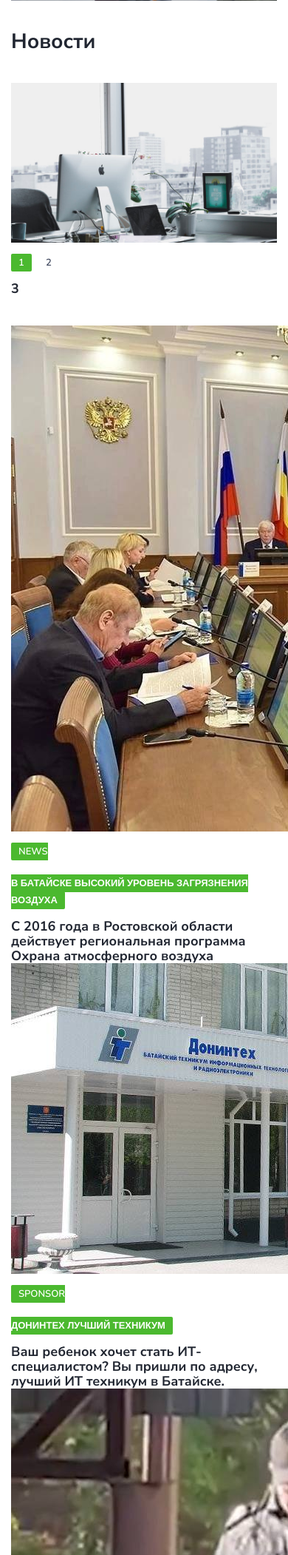
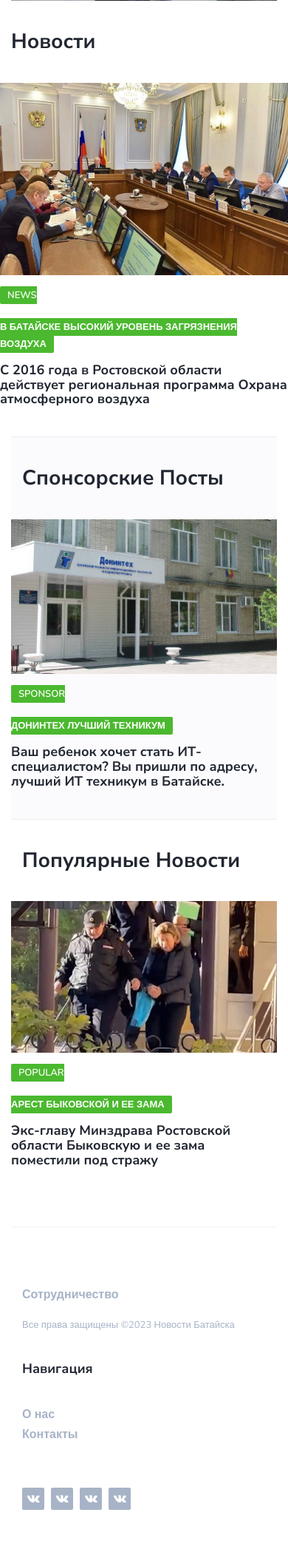
Before and after one commit to TvoiConfig/smibataysk, a Django app: page / in a window 390 px wide; the page is wider, and only the part inside the window is pictured. Shown: the part 581-2683 px from the top of that part at 74% size. After the commit the page ends 2622 px from the top of that part, so only its background shows below. Run offline with Django 4.2, Linux system fonts and the light colour scheme; data comes from the database, SQL or seed files in the repository; both versions use the stored data as it was after the commit; some libraries are stand-ins or nearby versions.

Commit message:
add sponsor, news, popular

```diff
--- a/main/models.py
+++ b/main/models.py
@@ -3,12 +3,14 @@ from django.db import models
 class Products(models.Model):
 
     CHOICE_TYPE = (
-        ('News', 'Новость'),
-        ('Another', 'Другое'),
+        ('about', 'О нас'),
+        ('sponsor', 'Реклама'),
+        ('news', 'Новость'),
+        ('popular', 'Популярное'),
     )
 
     name = models.CharField(max_length=50, verbose_name="Имя")
-    type = models.CharField(max_length=50, choices=CHOICE_TYPE, default='News', verbose_name="Тип")
+    type = models.CharField(max_length=50, choices=CHOICE_TYPE, default='news', verbose_name="Тип")
     character = models.TextField(max_length=100, verbose_name="Описание")
     image = models.ImageField(null=True, blank=True, upload_to="image/")
 
--- a/main/templates/main/index.html
+++ b/main/templates/main/index.html
@@ -126,25 +126,13 @@
 							<h2>Новости</h2>
 						</div>
 					</div>
-
-					<!-- post -->
-					<div class="col-md-4">
-						<div class="post">
-							<a class="post-img" href="blog-post.html"><img src="./img/post-3.jpg" alt=""></a>
-							<div class="post-body">
-								<div class="post-meta">
-									<a class="post-category cat-1" href="category.html">1</a>
-									<span class="post-date">2</span>
-								</div>
-								<h3 class="post-title"><a href="blog-post.html">3</a></h3>
-							</div>
-						</div>
-					</div>
-					<!-- /post -->
-					<div class="col-md-4">
+					<!-- Подрузга новостей из бд -->
+					<div class="row">
 						<div class="post">
 							{% for el in product %}
-							<img src="{{ el.image.url }}" class="post-img" alt="image">
+								{% if el.type == "news" %}
+								<div class="col-md-4">
+									<a class="post-img"> <img src="{{ el.image.url }}" alt="image"></a>
 									<div class="post-body">
 										<div class="post-meta">
 											<a class="post-category cat-1">{{ el.type }}</p>
@@ -152,87 +140,13 @@
 										</div>
 										<h3 class="post-title"><a>{{ el.character }}</a></h3>
 						  			</div>
+								</div>
+								{% endif %}
 						  	{% endfor %}
 						</div>
 					</div>
-					<!-- post -->
-					<div class="col-md-4">
-						<div class="post">
-							<a class="post-img" href="blog-post.html"><img src="./img/post-4.jpg" alt=""></a>
-							<div class="post-body">
-								<div class="post-meta">
-									<a class="post-category cat-2" href="category.html">1</a>
-									<span class="post-date">2</span>
+					<!-- конец подрузки новостей из бд-->
 				</div>
-								<h3 class="post-title"><a href="blog-post.html">3</a></h3>
-							</div>
-						</div>
-					</div>
-					<!-- /post -->
-
-					<!-- post -->
-					<div class="col-md-4">
-						<div class="post">
-							<a class="post-img" href="blog-post.html"><img src="./img/post-5.jpg" alt=""></a>
-							<div class="post-body">
-								<div class="post-meta">
-									<a class="post-category cat-3" href="category.html">1</a>
-									<span class="post-date">2</span>
-								</div>
-								<h3 class="post-title"><a href="blog-post.html">3</a></h3>
-							</div>
-						</div>
-					</div>
-					<!-- /post -->
-
-					<div class="clearfix visible-md visible-lg"></div>
-
-					<!-- post -->
-					<div class="col-md-4">
-						<div class="post">
-							<a class="post-img" href="blog-post.html"><img src="./img/post-6.jpg" alt=""></a>
-							<div class="post-body">
-								<div class="post-meta">
-									<a class="post-category cat-2" href="category.html">1</a>
-									<span class="post-date">2</span>
-								</div>
-								<h3 class="post-title"><a href="blog-post.html">3</a></h3>
-							</div>
-						</div>
-					</div>
-					<!-- /post -->
-
-					<!-- post -->
-					<div class="col-md-4">
-						<div class="post">
-							<a class="post-img" href="blog-post.html"><img src="./img/post-1.jpg" alt=""></a>
-							<div class="post-body">
-								<div class="post-meta">
-									<a class="post-category cat-4" href="category.html">1</a>
-									<span class="post-date">2</span>
-								</div>
-								<h3 class="post-title"><a href="blog-post.html">3</a></h3>
-							</div>
-						</div>
-					</div>
-					<!-- /post -->
-
-					<!-- post -->
-					<div class="col-md-4">
-						<div class="post">
-							<a class="post-img" href="blog-post.html"><img src="./img/post-2.jpg" alt=""></a>
-							<div class="post-body">
-								<div class="post-meta">
-									<a class="post-category cat-1" href="category.html">1</a>
-									<span class="post-date">2</span>
-								</div>
-								<h3 class="post-title"><a href="blog-post.html">3</a></h3>
-							</div>
-						</div>
-					</div>
-					<!-- /post -->
-				</div>
-				<!-- /row -->
 
 		<!-- section -->
 		<div class="section section-grey">
@@ -241,52 +155,26 @@
 				<!-- row -->
 				<div class="row">
 					<div class="col-md-12">
-						<div class="section-title text-center">
+						<div class="section-title">
 							<h2>Спонсорские посты</h2>
 						</div>
 					</div>
-
-					<!-- post -->
+					<div class="row">
+						<div class="post">
+							{% for el in product %}
+								{% if el.type == "sponsor" %}
 								<div class="col-md-4">
-						<div class="post">
-							<a class="post-img" href="blog-post.html"><img src="./img/post-4.jpg" alt=""></a>
+									<a class="post-img"> <img src="{{ el.image.url }}" alt="image"></a>
 									<div class="post-body">
 										<div class="post-meta">
-									<a class="post-category cat-2" href="category.html">1</a>
-									<span class="post-date">2</span>
+											<a class="post-category cat-1">{{ el.type }}</p>
+											<span class="post-date">{{ el.name }}</span>
 										</div>
-								<h3 class="post-title"><a href="blog-post.html">3</a></h3>
+										<h3 class="post-title"><a>{{ el.character }}</a></h3>
 						  			</div>
 								</div>
-					</div>
-					<!-- /post -->
-
-					<!-- post -->
-					<div class="col-md-4">
-						<div class="post">
-							<a class="post-img" href="blog-post.html"><img src="./img/post-5.jpg" alt=""></a>
-							<div class="post-body">
-								<div class="post-meta">
-									<a class="post-category cat-3" href="category.html">1</a>
-									<span class="post-date">2</span>
-								</div>
-								<h3 class="post-title"><a href="blog-post.html">3</a></h3>
-							</div>
-						</div>
-					</div>
-					<!-- /post -->
-
-					<!-- post -->
-					<div class="col-md-4">
-						<div class="post">
-							<a class="post-img" href="blog-post.html"><img src="./img/post-3.jpg" alt=""></a>
-							<div class="post-body">
-								<div class="post-meta">
-									<a class="post-category cat-1" href="category.html">1</a>
-									<span class="post-date">2</span>
-								</div>
-								<h3 class="post-title"><a href="blog-post.html">3</a></h3>
-							</div>
+								{% endif %}
+						  	{% endfor %}
 						</div>
 					</div>
 					<!-- /post -->
@@ -307,99 +195,30 @@
 						<div class="row">
 							<div class="col-md-12">
 								<div class="section-title">
-									<h2>Популярные посты</h2>
+									<h2>Популярные новости</h2>
 								</div>
 							</div>
 							<!-- post -->
-							<div class="col-md-12">
-								<div class="post post-row">
-									<a class="post-img" href="blog-post.html"><img src="./img/post-4.jpg" alt=""></a>
+							<div class="row">
+								<div class="post">
+									{% for el in product %}
+										{% if el.type == "popular" %}
+										<div class="col-md-8">
+											<a class="post-img"> <img src="{{ el.image.url }}" alt="image"></a>
 											<div class="post-body">
 												<div class="post-meta">
-											<a class="post-category cat-2" href="category.html">1</a>
-											<span class="post-date">2</span>
+													<a class="post-category cat-1">{{ el.type }}</p>
+													<span class="post-date">{{ el.name }}</span>
 												</div>
-										<h3 class="post-title"><a href="blog-post.html">3</a></h3>
+												<h3 class="post-title"><a>{{ el.character }}</a></h3>
 											  </div>
 										</div>
-							</div>
-							<!-- /post -->
-
-							<!-- post -->
-							<div class="col-md-12">
-								<div class="post post-row">
-									<a class="post-img" href="blog-post.html"><img src="./img/post-6.jpg" alt=""></a>
-									<div class="post-body">
-										<div class="post-meta">
-											<a class="post-category cat-2" href="category.html">1</a>
-											<span class="post-date">2</span>
-										</div>
-										<h3 class="post-title"><a href="blog-post.html">3</a></h3>
-									</div>
-								</div>
-							</div>
-							<!-- /post -->
-
-							<!-- post -->
-							<div class="col-md-12">
-								<div class="post post-row">
-									<a class="post-img" href="blog-post.html"><img src="./img/post-1.jpg" alt=""></a>
-									<div class="post-body">
-										<div class="post-meta">
-											<a class="post-category cat-4" href="category.html">1</a>
-											<span class="post-date">2</span>
-										</div>
-										<h3 class="post-title"><a href="blog-post.html">3</a></h3>
-									</div>
-								</div>
-							</div>
-							<!-- /post -->
-
-							<!-- post -->
-							<div class="col-md-12">
-								<div class="post post-row">
-									<a class="post-img" href="blog-post.html"><img src="./img/post-2.jpg" alt=""></a>
-									<div class="post-body">
-										<div class="post-meta">
-											<a class="post-category cat-3" href="category.html">1</a>
-											<span class="post-date">2</span>
-										</div>
-										<h3 class="post-title"><a href="blog-post.html">3</a></h3>
-									</div>
+										{% endif %}
+									  {% endfor %}
 								</div>
 							</div>
 							<!-- /post -->
 						</div>
-					</div>
-
-					<div class="col-md-4">
-
-						<!-- catagories -->
-						<div class="aside-widget">
-							<div class="section-title">
-								<h2>Инфо о Батайске</h2>
-							</div>
-							<div class="category-widget">
-								<ul>
-									<li><a class="cat-1">Население<span>126700</span></a></li>
-									<li><a class="cat-2">Дата основания<span>26.10.1938</span></a></li>
-									<li><a class="cat-4">Средняя ЗП<span>64459₽</span></a></li>
-								</ul>
-							</div>
-						</div>
-						<!-- /catagories -->
-
-						<!-- tags -->
-						<div class="aside-widget">
-							<div class="tags-widget">
-								<ul>
-									<li><a href="https://www.xn----7sbabb9bafefpyi3bm2b9a2gra.xn--p1ai/">Мэрия</a></li>
-									<li><a href="http://cgbbataysk.ru/">Поликлиника</a></li>
-									<li><a href="https://www.gismeteo.ru/weather-bataysk-11393/">Погода</a></li>
-								</ul>
-							</div>
-						</div>
-						<!-- /tags -->
 					</div>
 				</div>
 				<!-- /row -->
```
Also changed, not shown: db.sqlite3, image/12.jpg (added), image/photo_2023-10-22_20-19-47.jpg (added). Lines whose indentation alone changed are shown as unchanged.
